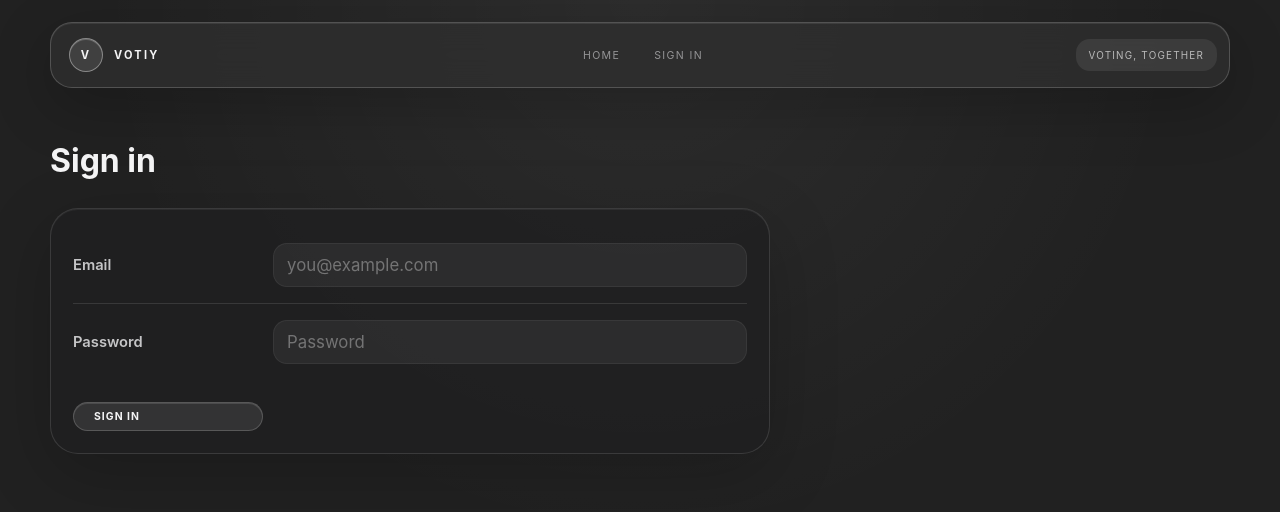
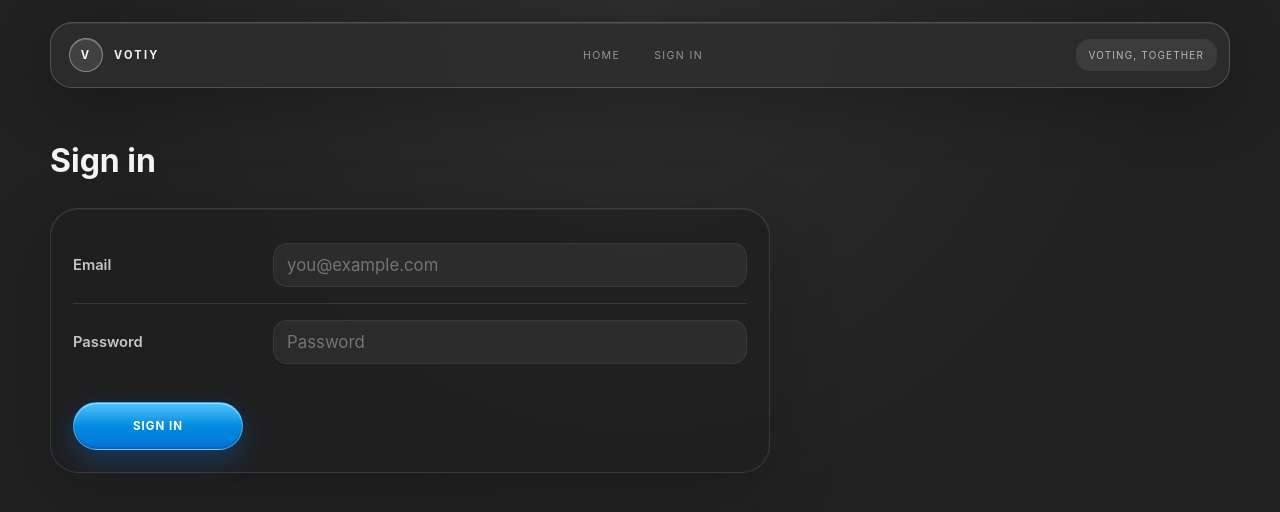
Before and after one commit to pdcombs/hello-codex, a React (Vite) app in the folder votiy-web/: page /sign-in in a window 1280 px wide. Shown: the top 512 px of the page. Built offline with nearby package versions, Linux system fonts and the light colour scheme; no server answers.

Commit message:
style(web): add glass primary actions

```diff
--- a/votiy-web/src/App.css
+++ b/votiy-web/src/App.css
@@ -117,6 +117,18 @@ nav a:hover {
 
 main:focus {
   outline: none;
+}
+
+.page-title-row {
+  max-width: 100%;
+  display: flex;
+  align-items: center;
+  justify-content: space-between;
+  gap: 24px;
+}
+
+.page-title-row h1 {
+  margin: 0;
 }
 
 .record-list {
@@ -318,7 +330,6 @@ main:focus {
 
 .app-form > button {
   width: fit-content;
-  min-width: 190px;
   margin-top: 22px;
   justify-self: start;
 }
@@ -376,6 +387,56 @@ main:focus {
   text-transform: uppercase;
   letter-spacing: 0.1em;
   font-size: 0.7rem;
+}
+
+.primary-action,
+.app-form > button,
+.empty-state a,
+.page-actions a {
+  min-width: 170px;
+  min-height: 48px;
+  padding: 11px 22px;
+  display: inline-flex;
+  align-items: center;
+  justify-content: center;
+  border: 1px solid rgba(120, 202, 255, 0.5);
+  border-radius: 999px;
+  color: #fff;
+  background:
+    linear-gradient(180deg, rgba(87, 198, 255, 0.98) 0%, rgba(0, 146, 235, 0.95) 50%, rgba(0, 117, 218, 0.98) 100%);
+  box-shadow:
+    inset 0 1px rgba(255, 255, 255, 0.48),
+    inset 0 -2px rgba(0, 56, 140, 0.24),
+    0 10px 26px rgba(0, 132, 255, 0.28);
+  font: inherit;
+  font-size: 0.72rem;
+  font-weight: 730;
+  letter-spacing: 0.09em;
+  line-height: 1;
+  text-align: center;
+  text-decoration: none;
+  text-transform: uppercase;
+  cursor: pointer;
+  transition: box-shadow 180ms ease, filter 180ms ease, transform 180ms ease;
+}
+
+.primary-action:hover:not(:disabled),
+.app-form > button:hover:not(:disabled),
+.empty-state a:hover,
+.page-actions a:hover {
+  filter: saturate(1.08) brightness(1.05);
+  box-shadow:
+    inset 0 1px rgba(255, 255, 255, 0.56),
+    inset 0 -2px rgba(0, 56, 140, 0.22),
+    0 14px 32px rgba(0, 132, 255, 0.34);
+  transform: translateY(-1px);
+}
+
+.primary-action:disabled,
+.app-form > button:disabled {
+  cursor: wait;
+  filter: grayscale(0.15);
+  opacity: 0.68;
 }
 
 .nav-action {
@@ -852,6 +913,17 @@ footer {
     grid-template-columns: 1fr;
   }
 
+  .page-title-row {
+    align-items: stretch;
+    flex-direction: column;
+    gap: 16px;
+  }
+
+  .page-title-row .primary-action,
+  .app-form > button {
+    width: 100%;
+  }
+
   .app-form {
     padding: 14px 16px 18px;
     border-radius: 24px;
--- a/votiy-web/src/features/auth/VerifyEmailPage.jsx
+++ b/votiy-web/src/features/auth/VerifyEmailPage.jsx
@@ -54,7 +54,9 @@ export default function VerifyEmailPage({
       <main className="page-shell">
         <h1>Email verified</h1>
         <p>Your account is ready.</p>
-        <Link to="/">View your events</Link>
+        <Link className="primary-action" to="/">
+          View your events
+        </Link>
       </main>
     )
   const invalid = state.error?.code === 'INVALID_OR_EXPIRED_TOKEN'
@@ -63,11 +65,11 @@ export default function VerifyEmailPage({
       <h1>We could not verify that link</h1>
       <p role="alert">{state.error?.message ?? 'The verification request could not be completed.'}</p>
       {invalid ? (
-        <button type="button" onClick={resend} disabled={resendStatus === 'loading'}>
+        <button className="primary-action" type="button" onClick={resend} disabled={resendStatus === 'loading'}>
           Send a new verification email
         </button>
       ) : (
-        <button type="button" onClick={verify}>
+        <button className="primary-action" type="button" onClick={verify}>
           Try verification again
         </button>
       )}
--- a/votiy-web/src/features/events/EventDashboardPage.jsx
+++ b/votiy-web/src/features/events/EventDashboardPage.jsx
@@ -32,11 +32,13 @@ export default function EventDashboardPage({ viewer, events = null, loader = loa
   return (
     <main id="main-content" className="page-shell" tabIndex="-1">
       <p className="eyebrow">Welcome back{viewer?.email ? `, ${viewer.email}` : ''}</p>
-      <h1 data-page-title="true">Your hosted events</h1>
+      <div className="page-title-row">
+        <h1 data-page-title="true">Your hosted events</h1>
+        <Link className="primary-action" to="/events/new">
+          Create event
+        </Link>
+      </div>
       <p>Create and manage voting events from one place.</p>
-      <div className="page-actions">
-        <Link to="/events/new">Create event</Link>
-      </div>
 
       {state.status === 'loading' && <LoadingState message="Loading your events…" />}
 
@@ -46,7 +48,11 @@ export default function EventDashboardPage({ viewer, events = null, loader = loa
         <EmptyState
           title="No hosted events yet"
           message="You have not created any voting events yet."
-          action={<Link to="/events/new">Create your first event</Link>}
+          action={
+            <Link className="primary-action" to="/events/new">
+              Create your first event
+            </Link>
+          }
         />
       )}
 
--- a/votiy-web/src/features/events/EventPage.jsx
+++ b/votiy-web/src/features/events/EventPage.jsx
@@ -67,7 +67,7 @@ export default function EventPage({ viewer = null, loader = loadEventByPublicId,
         <SectionCard title="Join this event">
           {!viewer && <p>Sign in with a verified account to register yourself for this event.</p>}
           {viewer && state.registrationState !== 'success' && (
-            <button type="button" onClick={onRegister} disabled={state.registrationState === 'loading'}>
+            <button className="primary-action" type="button" onClick={onRegister} disabled={state.registrationState === 'loading'}>
               {state.registrationState === 'loading' ? 'Registering…' : 'Register for event'}
             </button>
           )}
```
